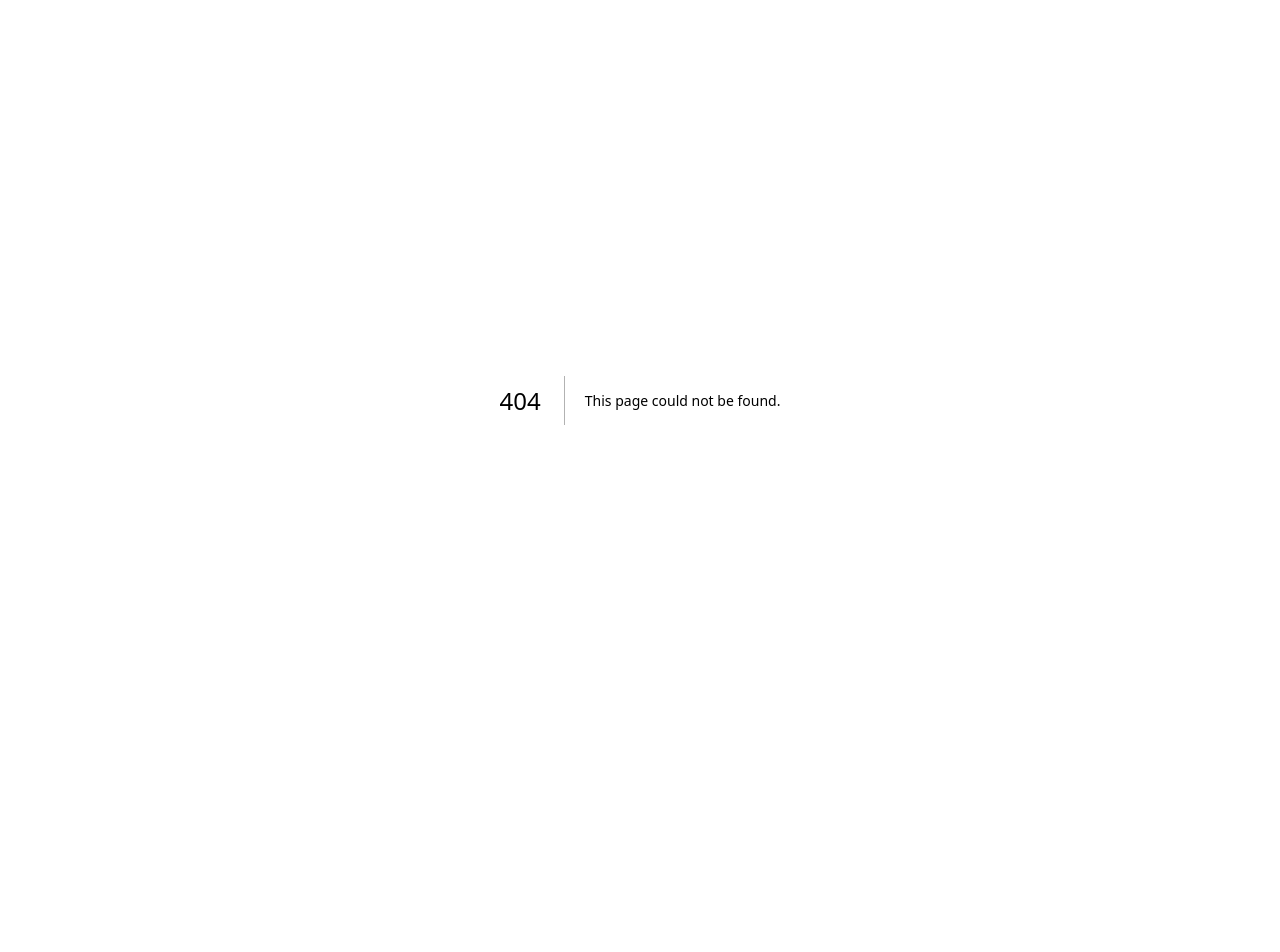
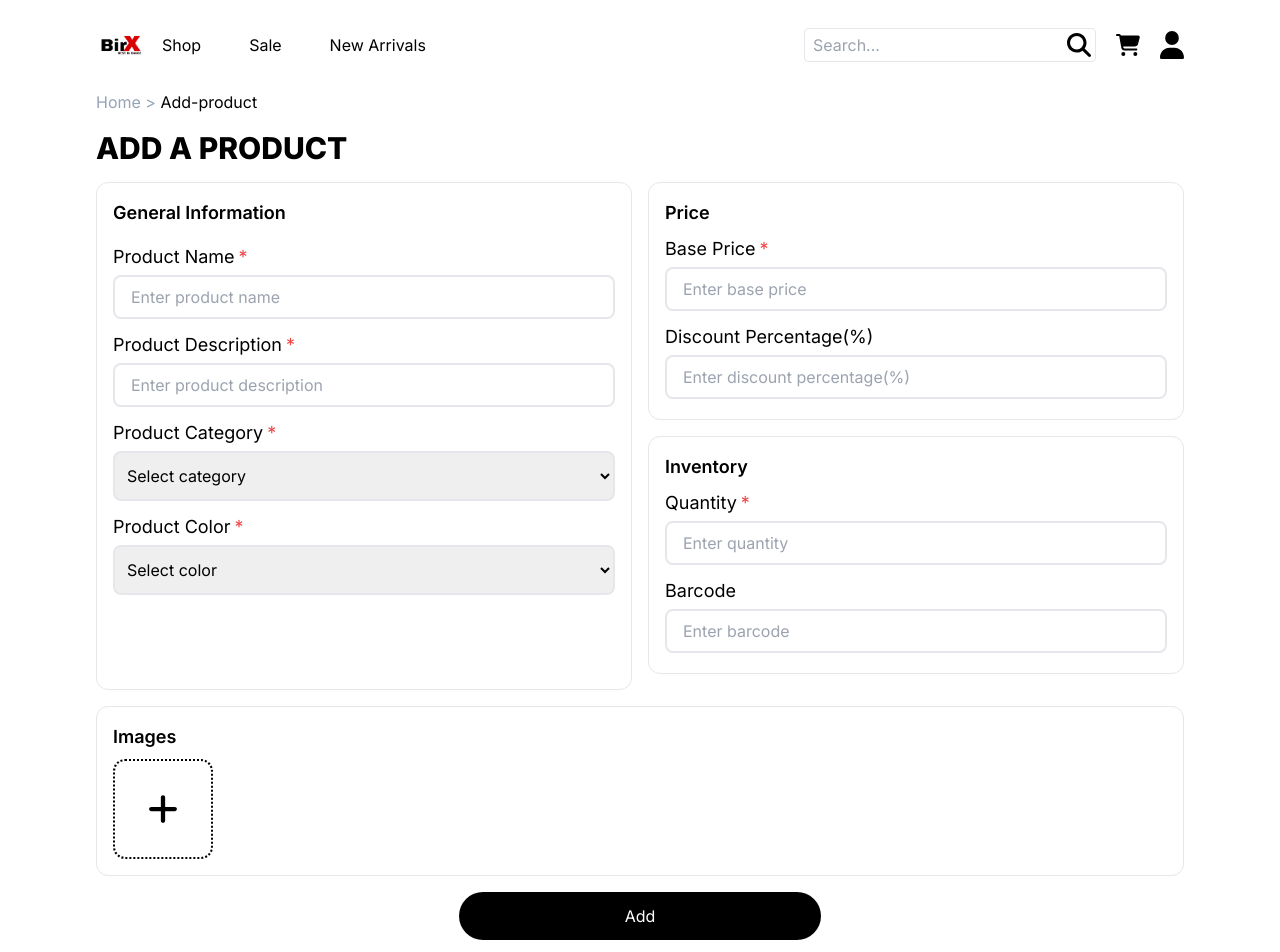
Before and after one commit to Shahabuddin1122/BirX, a Next.js app in the folder frontend/: page /add-product in a window 1280 px wide. Before the commit this address had no page. Shown: the top 952 px of the page. Before the commit the page ends 800 px from the top, so only its background shows below. Built offline with nearby package versions, Linux system fonts and the light colour scheme.

Commit message:
add a product page for manager

```diff
--- /dev/null
+++ b/frontend/src/app/add-product/page.tsx
@@ -0,0 +1,72 @@
+"use client"
+import Navbar from "@/components/navbar";
+import Footer from "@/components/Footer";
+import InputBox from "@/components/inputBox";
+import Button from "@/components/Button";
+import Dropdown from "@/components/dropdown";
+import Image from "next/image";
+import ImageInput from "@/components/image-input";
+
+const Page = () => {
+    const categoryOptions = [
+        { label: 'Small'},
+        { label: 'Medium'},
+        { label: 'Large'},
+        { label: 'XL'},
+    ];
+    const colorOptions = [
+        { label: 'Black'},
+        { label: 'Gray'},
+        { label: 'Red'},
+        { label: 'Orange'},
+    ];
+
+    return (
+        <>
+            <Navbar/>
+            <div className={'md:px-0 md:mx-24 px-5 pb-5'}>
+                <p className={"text-slate-400"}>Home &gt; <span
+                    className={"text-black"}>Add-product</span></p>
+                <h1 className={"text-3xl font-extrabold py-4"}>ADD A PRODUCT</h1>
+                <div className={'md:grid grid-cols-12 gap-x-4'}>
+                    <div className={'border p-4 rounded-xl md:col-span-6'}>
+                        <p className={'font-semibold pb-2 text-lg'}>General Information</p>
+                        <InputBox headerText={'Product Name'} required={true}/>
+                        <InputBox headerText={'Product Description'} required={true}/>
+                        <div className={'py-1'}>
+                            <p className={'text-lg py-1'}>Product Category<span className={"text-red-500 px-1"}>*</span>
+                            </p>
+                            <Dropdown options={categoryOptions} name={'category'}/>
+                        </div>
+                        <div className={'py-1'}>
+                            <p className={'text-lg py-1'}>Product Color<span className={"text-red-500 px-1"}>*</span>
+                            </p>
+                            <Dropdown options={colorOptions} name={'color'}/>
+                        </div>
+                    </div>
+                    <div className={'md:col-span-6'}>
+                        <div className={'border p-4 rounded-xl my-4 md:my-0'}>
+                            <p className={'font-semibold text-lg'}>Price</p>
+                            <InputBox headerText={'Base Price'} required={true}/>
+                            <InputBox headerText={'Discount Percentage(%)'} required={false}/>
+                        </div>
+                        <div className={'border p-4 rounded-xl my-4'}>
+                            <p className={'font-semibold text-lg'}>Inventory</p>
+                            <InputBox headerText={'Quantity'} required={true}/>
+                            <InputBox headerText={'Barcode'} required={false}/>
+                        </div>
+                    </div>
+                    <div className={'border p-4 rounded-xl my-4 md:col-span-12'}>
+                        <p className={'font-semibold pb-2 text-lg'}>Images</p>
+                        <ImageInput/>
+                    </div>
+                </div>
+                <div className={'flex justify-center items-center'}>
+                    <Button text={'Add'} option={true}/>
+                </div>
+            </div>
+            <Footer/>
+        </>
+    );
+}
+export default Page;
--- a/frontend/src/app/checkout/page.tsx
+++ b/frontend/src/app/checkout/page.tsx
@@ -19,9 +19,9 @@ const Page = () => {
                         <h1 className={"text-xl font-extrabold"}>Address</h1>
                     </div>
                     <p className={"pb-4"}>Your product will arrive at this place</p>
-                    <InputBox headerText={"Full Name"}/>
-                    <InputBox headerText={"Mobile Number"}/>
-                    <InputBox headerText={"Address"}/>
+                    <InputBox headerText={"Full Name"} required={true}/>
+                    <InputBox headerText={"Mobile Number"} required={true}/>
+                    <InputBox headerText={"Address"} required={true}/>
                     <Calender/>
                 </div>
                 <div className={"py-4"}>
--- /dev/null
+++ b/frontend/src/components/dropdown.tsx
@@ -0,0 +1,30 @@
+"use client"
+import React from 'react';
+
+interface Option {
+    label: string;
+}
+
+interface DropdownProps {
+    options: Option[],
+    name: string
+}
+
+const Dropdown: React.FC<DropdownProps> = ({ options, name }) => {
+
+    return (
+        <div>
+            <select className="w-full py-3 border-2 rounded-lg px-2" required name={name}
+                    >
+                <option value="" disabled selected>Select {name}</option>
+                {options.map((division) => (
+                    <option key={division.label} value={division.label}>
+                        {division.label}
+                    </option>
+                ))}
+            </select>
+        </div>
+    );
+};
+
+export default Dropdown;
--- /dev/null
+++ b/frontend/src/components/image-input.tsx
@@ -0,0 +1,60 @@
+"use client";
+import Image from "next/image";
+import React, { useRef, useState } from "react";
+
+const ImageInput = () => {
+    const imageRef = useRef<HTMLInputElement | null>(null);
+    const [images, setImages] = useState<File[]>([]);
+
+    const imageClick = () => {
+        if (imageRef.current !== null) {
+            if ("click" in imageRef.current) {
+                imageRef.current.click();
+            }
+        }
+    };
+
+    const imageHandleChange = (e: React.ChangeEvent<HTMLInputElement>) => {
+        if (e.target.files) {
+            const filesArray = Array.from(e.target.files);
+            setImages((prevImages) => [...prevImages, ...filesArray]);
+        }
+    };
+
+    return (
+        <>
+            <div className="flex gap-x-2 gap-y-2 flex-wrap">
+                {images.map((image, index) => (
+                    <div
+                        key={index}
+                        className="w-[100px] h-[100px] border-2 rounded-xl border-dotted border-black relative"
+                    >
+                        <Image
+                            src={URL.createObjectURL(image)}
+                            alt={`image-${index}`}
+                            objectFit="cover"
+                            fill
+                            className="rounded-xl"
+                        />
+                    </div>
+                ))}
+                <div
+                    className="w-[100px] h-[100px] border-2 rounded-xl border-dotted border-black flex justify-center items-center"
+                    onClick={imageClick}
+                >
+                    <Image src="/plus.svg" alt="plus" width={30} height={30} />
+                    <input
+                        type="file"
+                        name="images"
+                        ref={imageRef}
+                        className="hidden"
+                        onChange={imageHandleChange}
+                        multiple // Allow multiple file uploads
+                    />
+                </div>
+            </div>
+        </>
+    );
+};
+
+export default ImageInput;
--- a/frontend/src/components/inputBox.tsx
+++ b/frontend/src/components/inputBox.tsx
@@ -1,8 +1,8 @@
-const InputBox = ({headerText}:{headerText:string}) => {
+const InputBox = ({headerText,required}:{headerText:string,required:boolean}) => {
     return (
         <>
             <div className={"w-full py-1"}>
-                <h4 className={"text-lg py-1"}>{headerText}<span className={"text-red-500 px-1"}>*</span></h4>
+                <h4 className={"text-lg py-1"}>{headerText}{required && <span className={"text-red-500 px-1"}>*</span>}</h4>
                 <input placeholder={`Enter ${headerText.toLowerCase()}`} className={"w-full py-2 px-4 border-2 rounded-lg"}/>
             </div>
         </>
```
